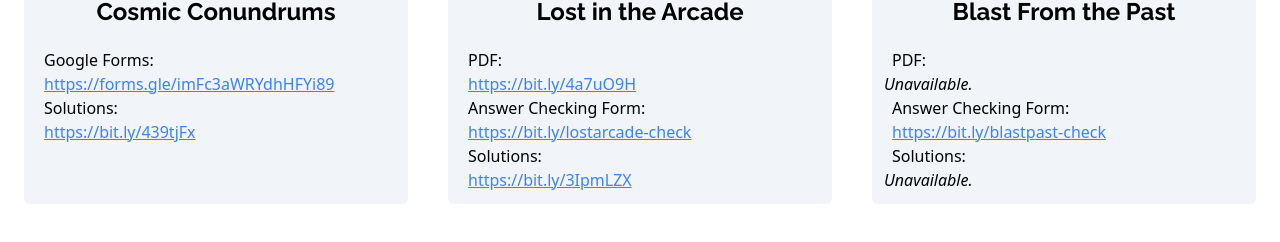
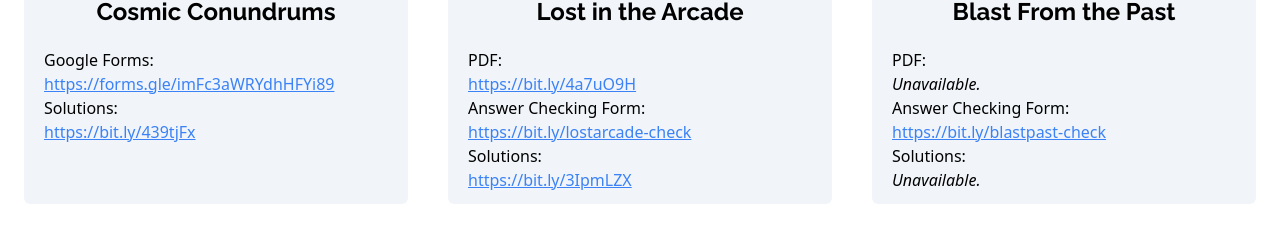
Before and after one commit to devsoc-unsw/trainee-neptune-24t1, a React (Vite) app in the folder frontend/: page /archive in a window 1280 px wide. Shown: the part 445-687 px from the top of the page. Built offline with nearby package versions, Linux system fonts and the light colour scheme.

Commit message:
Fixed padding for unavailable display message

```diff
--- a/frontend/src/components/HuntFormat.tsx
+++ b/frontend/src/components/HuntFormat.tsx
@@ -22,11 +22,11 @@ const HuntFormat: React.FC<HuntDetails> = ({img, title, pdf, answer, solution})
         <img src={img} className="aspect-video rounded"></img>
         <h1 className="place-self-center font-raleway rounded my-5 text-2xl"><b> {title}</b></h1>
         <p className="px-2">PDF:</p>
-        {pdf !== "Unavailable." ? (<a href={pdf} className="px-2 text-blue-500 underline hover:text-blue-900">{pdf}</a>) : <span><i>{pdf}</i></span>}
+        {pdf !== "Unavailable." ? (<a href={pdf} className="px-2 text-blue-500 underline hover:text-blue-900">{pdf}</a>) : <span className="px-2"><i>{pdf}</i></span>}
         <p className="px-2">Answer Checking Form:</p>
-        {answer !== "Unavailable." ? (<a href={answer} className="px-2 text-blue-500 underline hover:text-blue-900">{answer}</a>) : <span><i>{answer}</i></span>}
+        {answer !== "Unavailable." ? (<a href={answer} className="px-2 text-blue-500 underline hover:text-blue-900">{answer}</a>) : <span className="px-2"><i>{answer}</i></span>}
         <p className="px-2">Solutions:</p>
-        {solution !== "Unavailable." ? (<a href={solution} className="px-2 text-blue-500 underline hover:text-blue-900">{solution}</a>) : <span><i>{solution}</i></span>}
+        {solution !== "Unavailable." ? (<a href={solution} className="px-2 text-blue-500 underline hover:text-blue-900">{solution}</a>) : <span className="px-2"><i>{solution}</i></span>}
       </div>
     </div>
   );
--- a/frontend/src/components/OWeekFormat.tsx
+++ b/frontend/src/components/OWeekFormat.tsx
@@ -18,9 +18,9 @@ const OWeekFormat: React.FC<OWeekDetails> = ({img, title, form, solution}) => {
         <img src={img} className="aspect-video rounded"></img>
         <h1 className="px-2 place-self-center font-raleway rounded my-5 text-2xl"><b> {title}</b></h1>
         <p className="px-2">Google Forms:</p>
-        {form !== "Unavailable." ? (<a href={form} className="px-2 text-blue-500 underline hover:text-blue-900">{form}</a>) : <span><i>{form}</i></span>}
+        {form !== "Unavailable." ? (<a href={form} className="px-2 text-blue-500 underline hover:text-blue-900">{form}</a>) : <span className="px-2"><i>{form}</i></span>}
         <p className="px-2">Solutions:</p>
-        {solution !== "Unavailable." ? (<a href={solution} className="px-2 text-blue-500 underline hover:text-blue-900">{solution}</a>) : <span><i>{solution}</i></span>}
+        {solution !== "Unavailable." ? (<a href={solution} className="px-2 text-blue-500 underline hover:text-blue-900">{solution}</a>) : <span className="px-2"><i>{solution}</i></span>}
       </div>
     </div>
   );
```
